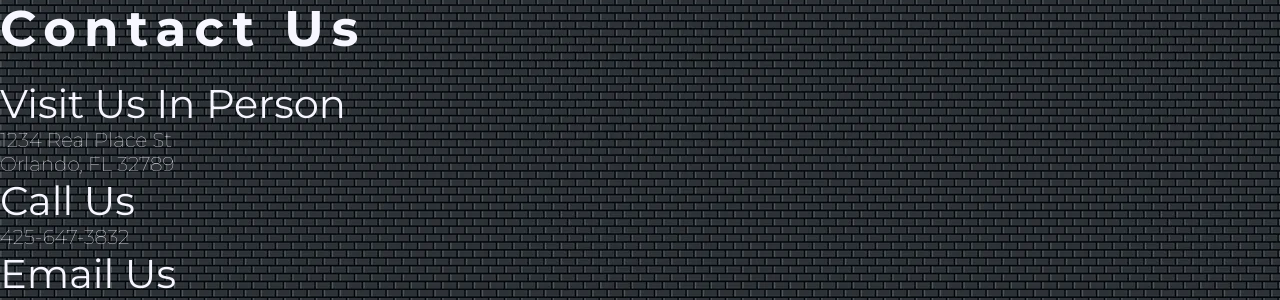
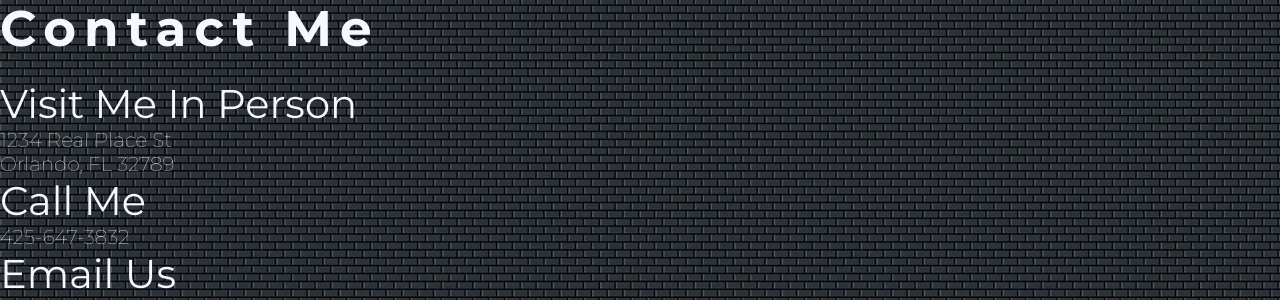
Before and after one commit to keeganlynch67/WEB-CLASS, a plain HTML site: page FINAL PORTFOLIO/contact.html in a window 1280 px wide. Shown: the part 102-402 px from the top of the page. Drawn offline with Linux system fonts and the light colour scheme.

Commit message:
Update contact.html

```diff
--- a/FINAL PORTFOLIO/contact.html
+++ b/FINAL PORTFOLIO/contact.html
@@ -21,13 +21,13 @@
 <section id="contact">
 <div id="contacttext">
   <div class="contactdivs">
-<h1>Contact Us</h1>
-<h2>Visit Us In Person</h2>
+<h1>Contact Me</h1>
+<h2>Visit Me In Person</h2>
 <h4>1234 Real Place St</h4>
 <h4>Orlando, FL 32789</h4>
 </div>
 <div class="contactdivs">
-<h2>Call Us</h2>
+<h2>Call Me</h2>
 <h4>425-647-3832</h4>
 
 </div>
```
